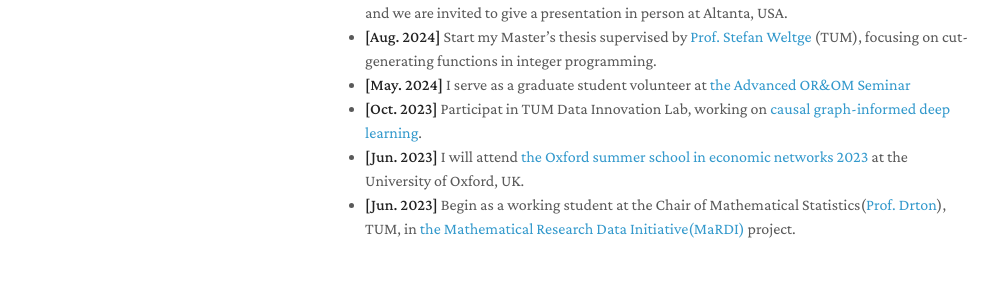
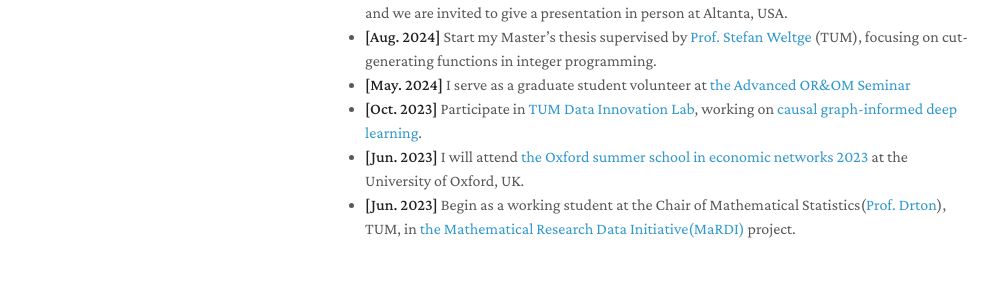
Before and after one commit to s97zhao/self, a Jekyll site: the page built from index.md, in a window 1280 px wide. Shown: the part 425-717 px from the top of the page, without its empty margins (145-1143 px from the left). Built offline with Jekyll 4.4.1, drawn with Linux system fonts in a browser that asks for light colours; a style sheet for code colours, icons or effects is not loaded; our own code applies the rules of GitHub Pages for plain Markdown files.

Commit message:
Update index.md

```diff
--- a/index.md
+++ b/index.md
@@ -18,6 +18,6 @@ I am a master student at the [department of mathematics](https://www.math.cit.tu
 - **[Oct. 2024]** Our work has won top 5 of [the 13th SIGSPATIAL Cup competition (GISCUP 2024)](https://sigspatial2024.sigspatial.org/giscup/index.html) and we are invited to give a presentation in person at Altanta, USA.
 - **[Aug. 2024]** Start my Master’s thesis supervised by [Prof. Stefan Weltge](https://www.professoren.tum.de/en/weltge-stefan) (TUM), focusing on cut-generating functions in integer programming.
 - **[May. 2024]** I serve as a graduate student volunteer at [the Advanced OR&OM Seminar](https://seminarorom.github.io/)
-- **[Oct. 2023]** Participat in TUM Data Innovation Lab, working on [causal graph-informed deep learning](https://www.mdsi.tum.de/en/di-lab/vergangene-projekte/ws23-tum-chair-for-computer-aided-medical-procedures-augmented-reality-and-oxford-causal-graph-informed-deep-learning/).
+- **[Oct. 2023]** Participate in [TUM Data Innovation Lab](https://www.mdsi.tum.de/en/di-lab/tum-di-lab/), working on [causal graph-informed deep learning](https://www.mdsi.tum.de/en/di-lab/vergangene-projekte/ws23-tum-chair-for-computer-aided-medical-procedures-augmented-reality-and-oxford-causal-graph-informed-deep-learning/).
 - **[Jun. 2023]** I will attend [the Oxford summer school in economic networks 2023](https://www.maths.ox.ac.uk/events/summer-schools/economic-networks) at the University of Oxford, UK.
 - **[Jun. 2023]** Begin as a working student at the Chair of Mathematical Statistics([Prof. Drton](https://www.professoren.tum.de/en/drton-mathias)), TUM, in [the Mathematical Research Data Initiative(MaRDI)](https://www.mardi4nfdi.de/about/mission) project.
```
